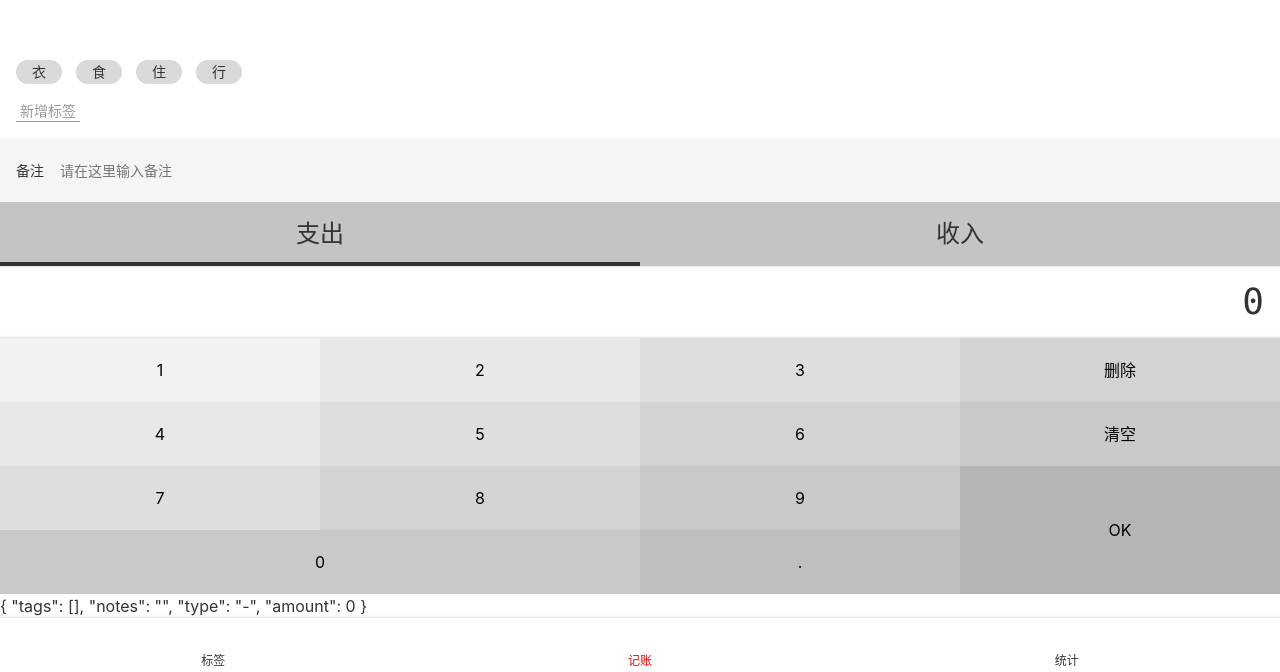
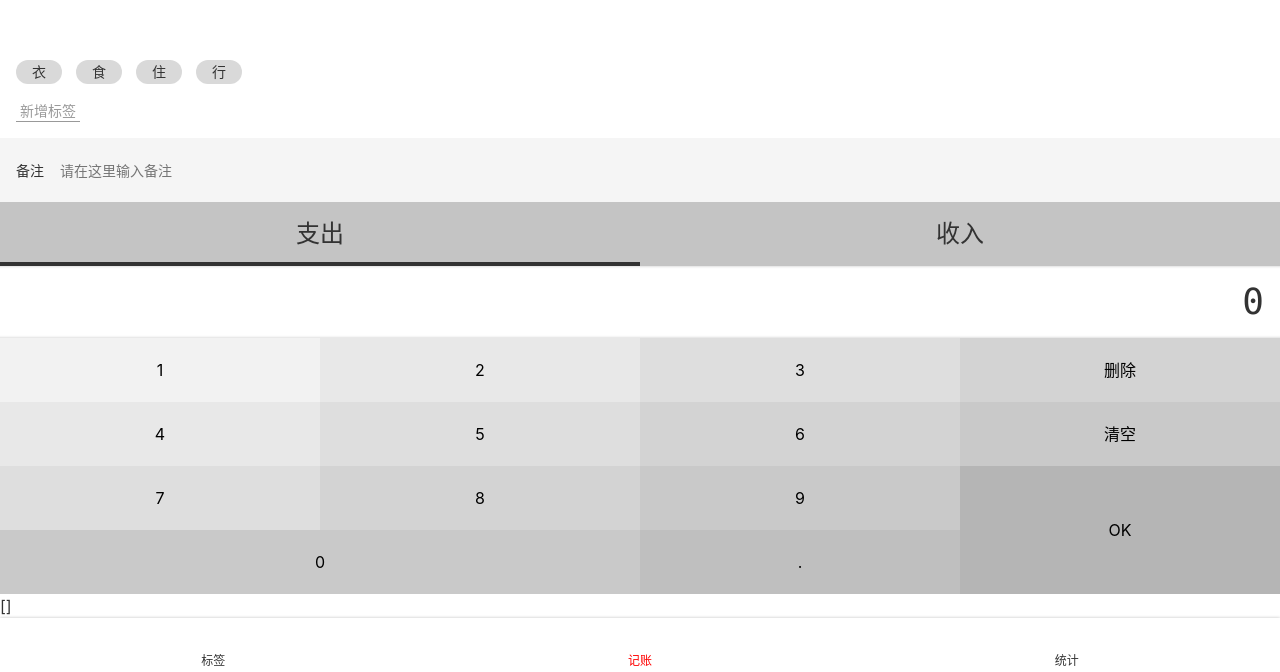
Before and after one commit to Layouwen/yixin-money-vue, a Vue app: page /#/money in a window 1280 px wide. Shown: the part 128-800 px from the top of the page. Built offline with nearby package versions, Linux system fonts and the light colour scheme; the HTML template or start-up script is replaced by a standard one.

Commit message:
使用localStorage保存本地数据

```diff
--- a/src/components/Money/Notes.vue
+++ b/src/components/Money/Notes.vue
@@ -17,8 +17,8 @@
     value = '';
 
     @Watch('value')
-    onValueChanged(value: string){
-      this.$emit('update:value', value)
+    onValueChanged(value: string) {
+      this.$emit('update:value', value);
     }
   }
 </script>
--- a/src/components/Money/NumberPad.vue
+++ b/src/components/Money/NumberPad.vue
@@ -60,6 +60,7 @@
     ok() {
       this.$emit('update:value', this.output);
       this.$emit('submit', this.output);
+      this.output = '0';
     }
   }
 </script>
--- a/src/components/Money/Tags.vue
+++ b/src/components/Money/Tags.vue
@@ -28,7 +28,7 @@
       } else {
         this.selectedTags.push(tag);
       }
-      this.$emit('update:value', this.selectedTags)
+      this.$emit('update:value', this.selectedTags);
     }
 
     create() {
--- a/src/components/Money/Types.vue
+++ b/src/components/Money/Types.vue
@@ -23,7 +23,7 @@
       if (type !== '-' && type !== '+') {
         throw new Error('type is unknown');
       }
-      this.$emit('update:value', type)
+      this.$emit('update:value', type);
     }
   }
 </script>
--- a/src/views/Money.vue
+++ b/src/views/Money.vue
@@ -1,7 +1,7 @@
 <template>
   <div>
     <Layout class-prefix="layout">
-      {{record}}
+      {{recordList}}
       <NumberPad :value.sync="record.amount" @submit="saveRecord"/>
       <Types :value.sync="record.type"/>
       <Notes @update:value="onUpdateNotes"/>
@@ -18,11 +18,14 @@
   import Types from '@/components/Money/Types.vue';
   import {Component, Watch} from 'vue-property-decorator';
 
+  const recordList: Record[] = JSON.parse(window.localStorage.getItem('recordList') || '[]');
+
   type Record = {
     tags: string[];
     notes: string;
     type: string;
     amount: number;
+    createAt?: Data;
   }
 
   @Component({
@@ -38,7 +41,7 @@
       amount: 0
     };
 
-    recordList: Record[] = [];
+    recordList: Record[] = recordList;
 
     onUpdateTags(value: string[]) {
       this.record.tags = value;
@@ -49,13 +52,14 @@
     }
 
     saveRecord() {
-      const record2 = JSON.parse(JSON.stringify(this.record));
+      const record2: Record = JSON.parse(JSON.stringify(this.record));
+      record2.createAt = new Date();
       this.recordList.push(record2);
     }
 
     @Watch('recordList')
-    onRecodListChange(){
-      window.localStorage.setItem('recordList', JSON.stringify(this.recordList))
+    onRecodListChange() {
+      window.localStorage.setItem('recordList', JSON.stringify(this.recordList));
     }
   }
 </script>
```
